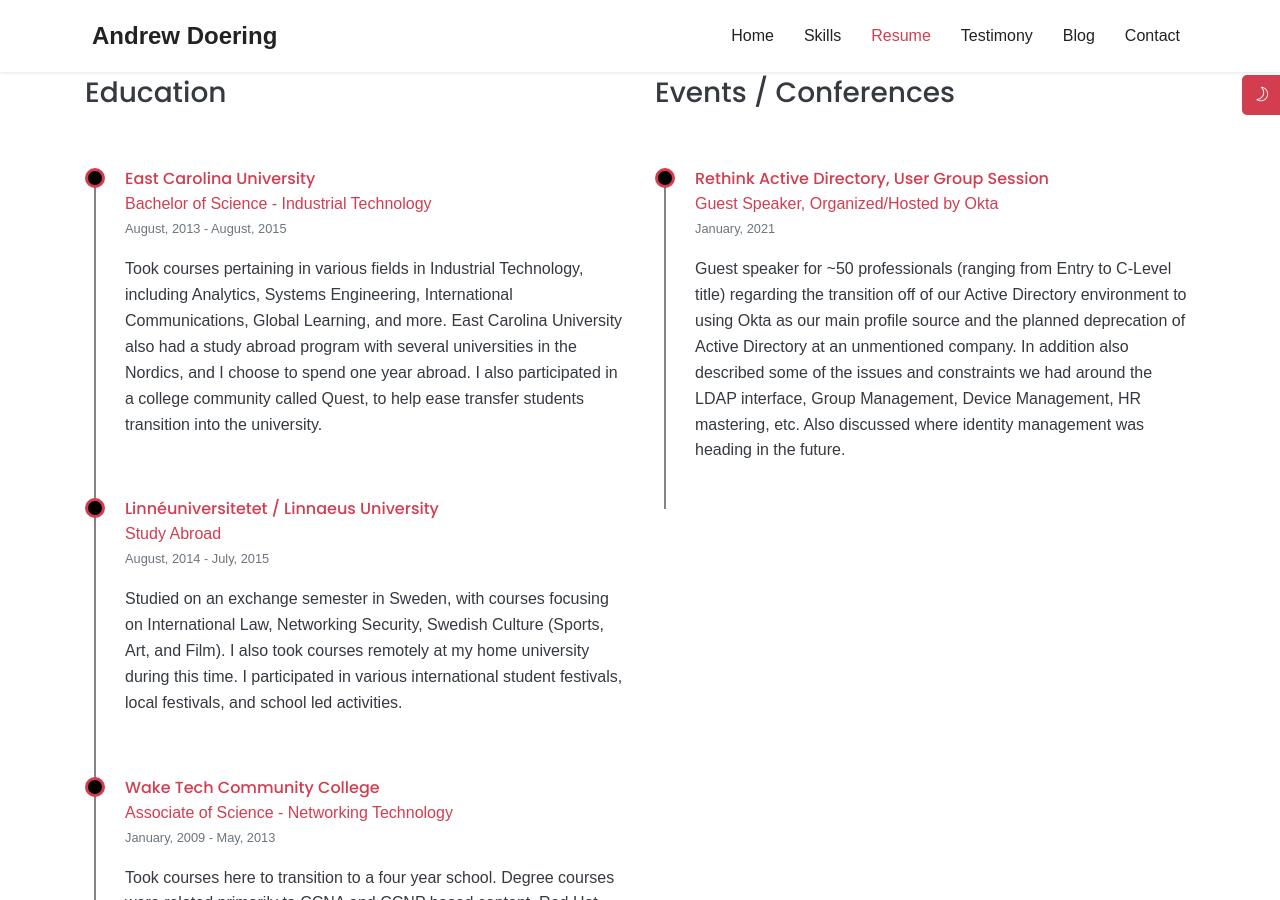
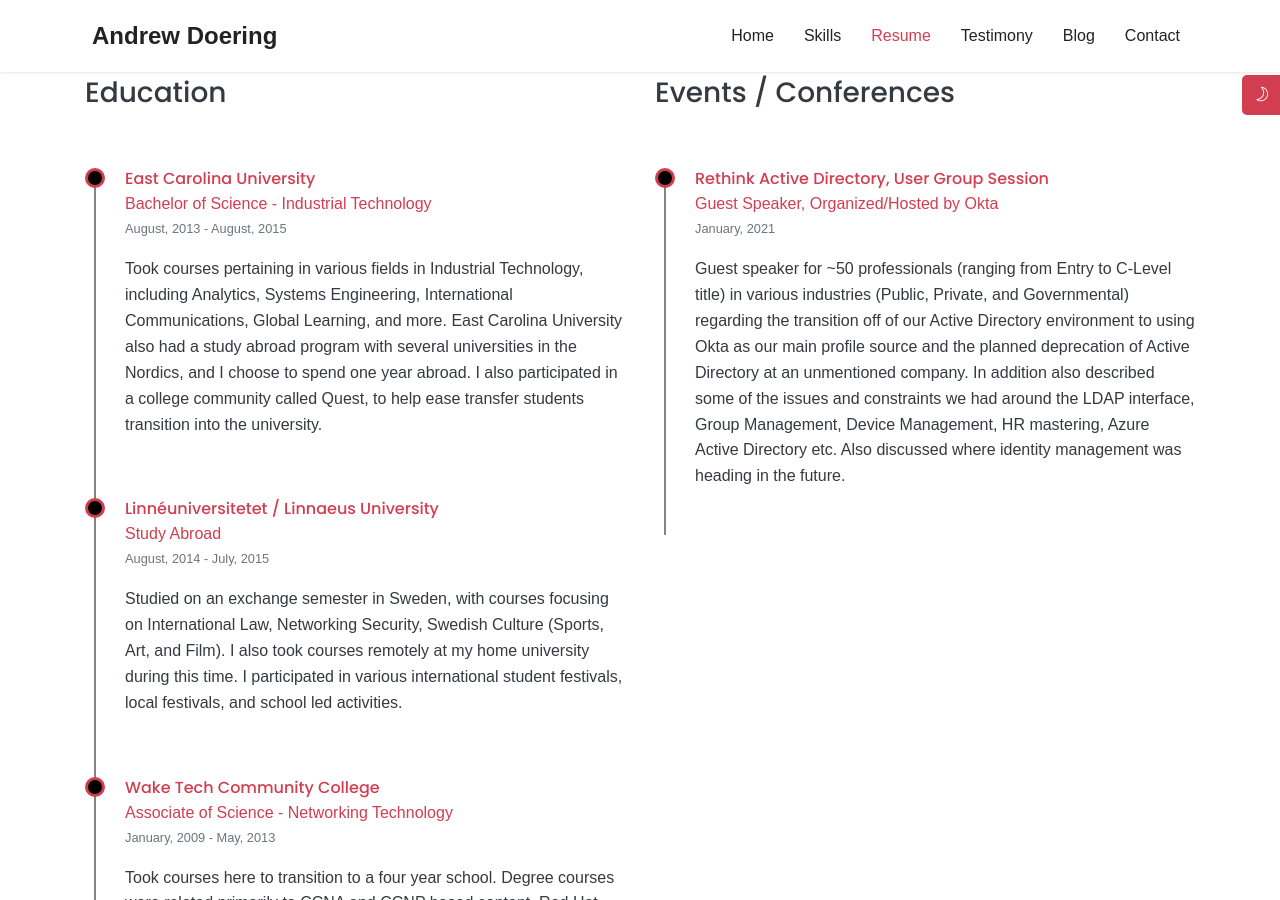
Before and after one commit to delize/delize.github.io, a Jekyll site: the page built from index.md, in a window 1280 px wide and 900 px high, scrolled down 5389 px. Built offline with Jekyll 4.4.1, drawn with Linux system fonts in a browser that asks for light colours; some web fonts are replaced.

Commit message:
Add industries and AAD

```diff
--- a/_data/resume.yml
+++ b/_data/resume.yml
@@ -166,4 +166,4 @@
     link: https://oktausergrouprethinkingad.splashthat.com/
     host: Okta
     date: 2021-01-08 00:00 -00:00
-    description: Guest speaker for ~50 professionals (ranging from Entry to C-Level title) regarding the transition off of our Active Directory environment to using Okta as our main profile source and the planned deprecation of Active Directory at an unmentioned company. In addition also described some of the issues and constraints we had around the LDAP interface, Group Management, Device Management, HR mastering, etc. Also discussed where identity management was heading in the future.
+    description: Guest speaker for ~50 professionals (ranging from Entry to C-Level title) in various industries (Public, Private, and Governmental) regarding the transition off of our Active Directory environment to using Okta as our main profile source and the planned deprecation of Active Directory at an unmentioned company. In addition also described some of the issues and constraints we had around the LDAP interface, Group Management, Device Management, HR mastering, Azure Active Directory etc. Also discussed where identity management was heading in the future.
```
